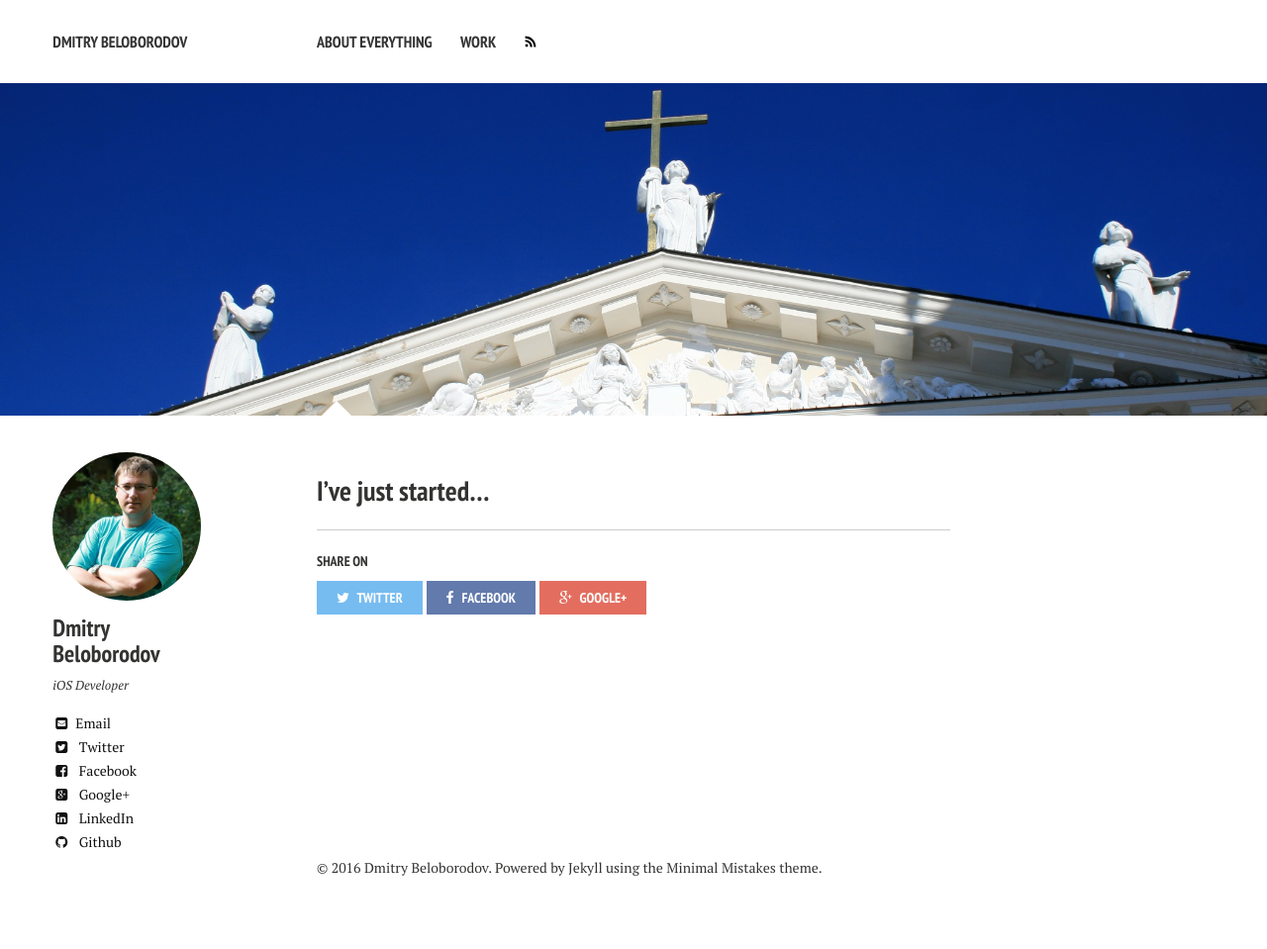
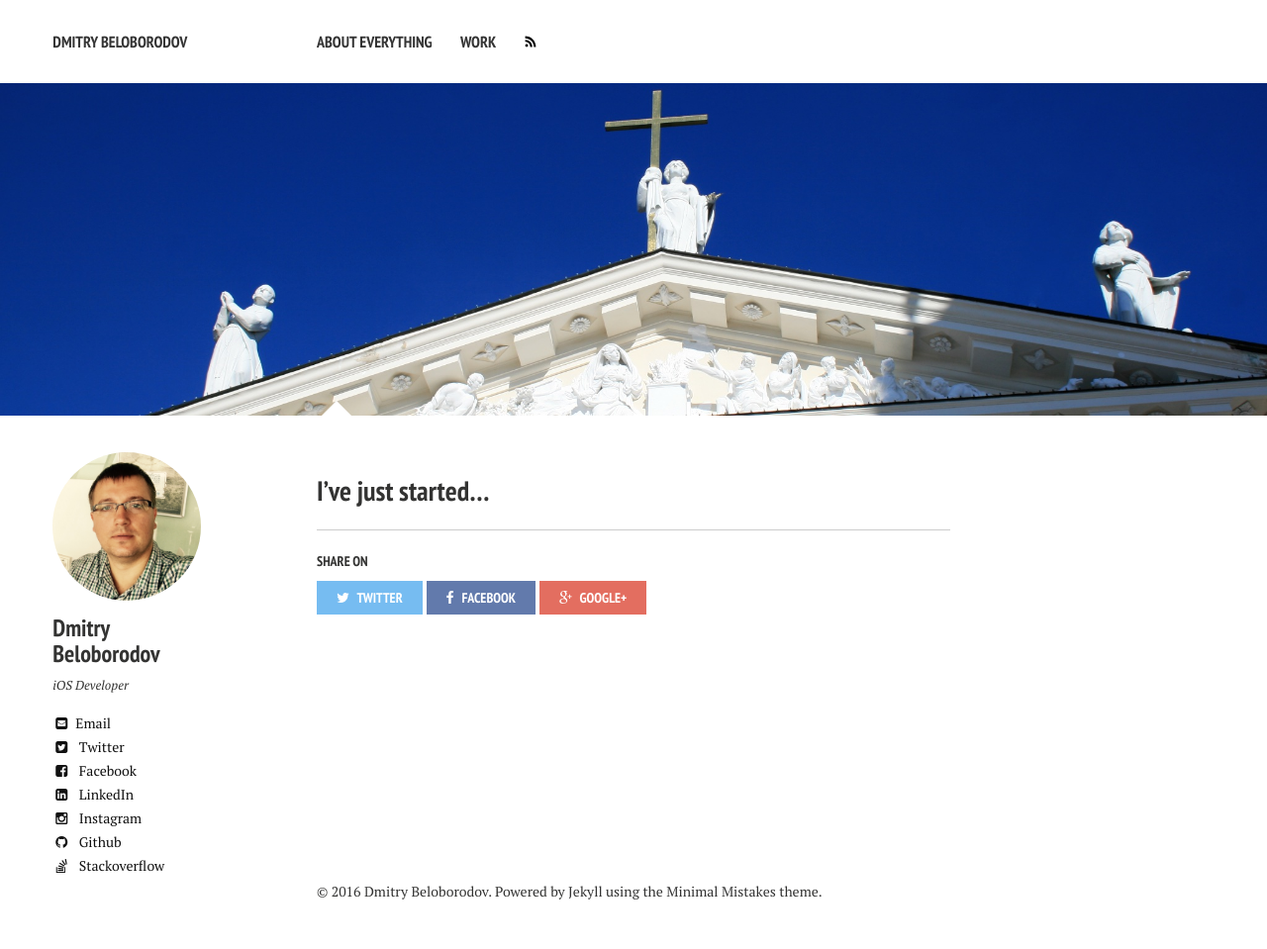
Before and after one commit to dmi3j/dmi3j.github.io, a Jekyll site: the page built from index.md, in a window 1280 px wide. Shown: the whole page at 99% size. Built offline with Jekyll 4.4.1, drawn with Linux system fonts in a browser that asks for light colours; nearby versions of some CDN libraries; before the commit the page ends 935 px from its top, so only the background shows below that; part of the change alters nothing that is shown.

Commit message:
Minor changes

```diff
--- a/_config.yml
+++ b/_config.yml
@@ -18,7 +18,7 @@ gems:
 analytics :
   provider : google
   google :
-      tracking_id : "UA-41748370-1"
+      tracking_id : "UA-88427577-1"
 kramdown:
   auto_ids: true
   footnote_nr: 1
@@ -35,17 +35,11 @@ owner:
   disqus-shortname:
   twitter: dmi3j
   facebook: dmi3j
-  google:
-    plus: DmitryBeloborodovFromRiga
-    analytics: UA-41748370-1
-    verify:
-    ad-client:
-    ad-slot:
   bing-verify:
   github: dmi3j
-  stackoverflow: #http://stackoverflow.com/users/123456/username
+  stackoverflow: 740556/dmi3j
   linkedin: dmi3j
-  instagram: #username
+  instagram: dmi3j
   lastfm: #username
   tumblr: #username
   pinterest: #username
```
Also changed, not shown: images/dmi3j.jpg.
